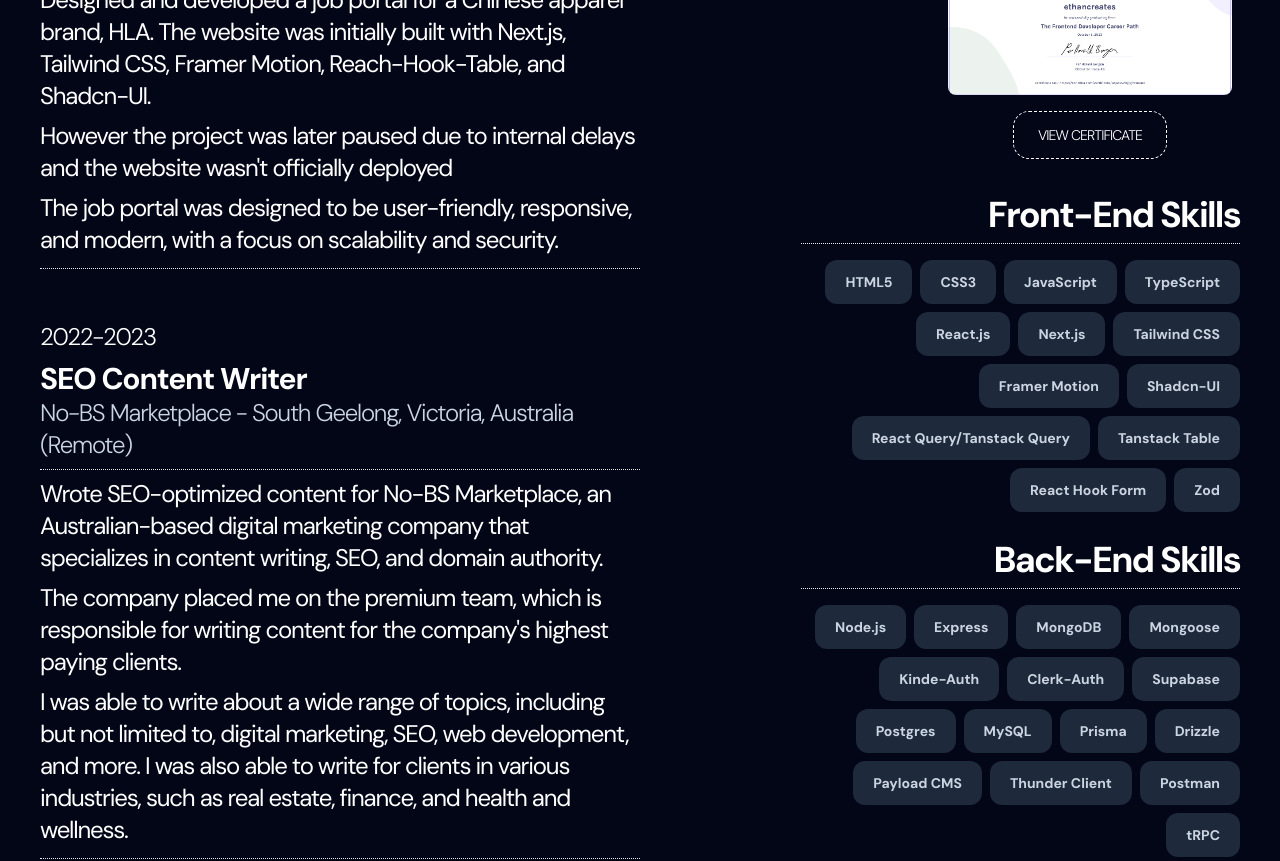
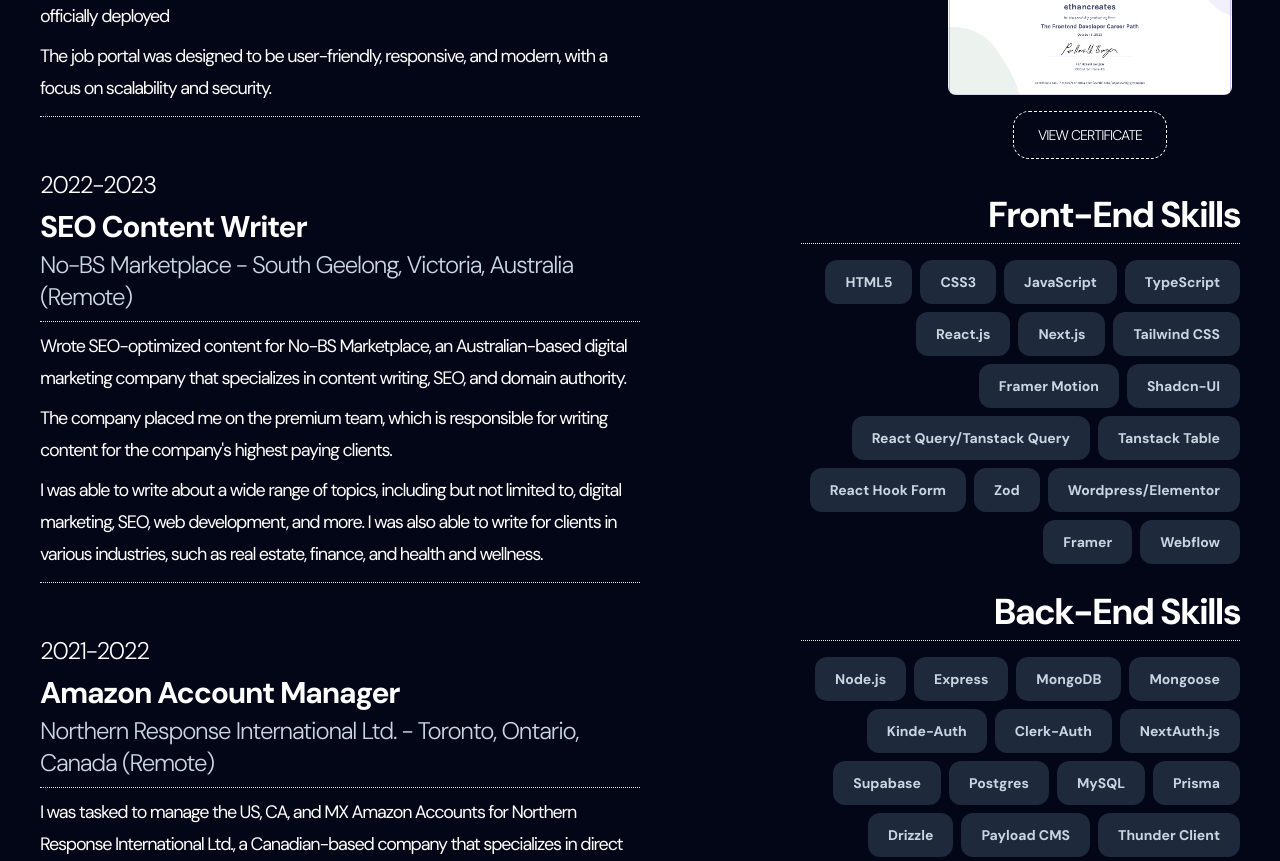
Before and after one commit to ethancreates/ethancreates-portfolio, a Next.js app: page /about in a window 1280 px wide. Shown: the part 1080-1941 px from the top of the page. Built offline with nearby package versions, Linux system fonts and the light colour scheme.

Commit message:
re-adjusted font sizes and added no-code solutions on front end skills

```diff
--- a/src/app/about/page.tsx
+++ b/src/app/about/page.tsx
@@ -38,18 +38,18 @@ const AboutMePage = () => {
               className="flex flex-col mt-10 w-[250px] lg:w-[600px] max-sm:mt-0 lg:text-2xl tracking-tighter border-b border-dotted pb-3 mb-3"
               key="index"
             >
-              <h3 className="font-light text-md text-white max-md:mt-4">
+              <h3 className="font-light text-md max-md:text-lg text-white max-md:mt-4">
                 {data.date}
               </h3>
-              <h3 className="mt-2 text-lg font-bold lg:text-3xl">
+              <h3 className="mt-2 mb-1 text-xl font-bold lg:text-3xl">
                 {data.position}
               </h3>
               <h3 className="text-md border-b pb-2 border-dotted   text-slate-300 font-light">
                 {data.company} - {data.location}
               </h3>
-              <h4 className="text-md mt-2">{data.description.first}</h4>
-              <h4 className="text-md mt-2">{data.description.second}</h4>
-              <h4 className="text-md mt-2">{data.description.third}</h4>
+              <h4 className="text-[18px] mt-2">{data.description.first}</h4>
+              <h4 className="text-[18px] mt-2">{data.description.second}</h4>
+              <h4 className="text-[18px] mt-2">{data.description.third}</h4>
             </div>
           ))}
         </div>
@@ -206,6 +206,9 @@ const frontEndSkills = [
   "Tanstack Table",
   "React Hook Form",
   "Zod",
+  "Wordpress/Elementor",
+  "Framer",
+  "Webflow",
 ];
 
 const backEndSkills = [
@@ -215,6 +218,7 @@ const backEndSkills = [
   "Mongoose",
   "Kinde-Auth",
   "Clerk-Auth",
+  "NextAuth.js",
   "Supabase",
   "Postgres",
   "MySQL",
@@ -224,6 +228,7 @@ const backEndSkills = [
   "Thunder Client",
   "Postman",
   "tRPC",
+  "PHP",
 ];
 
 const UIUXSkills = [
```
